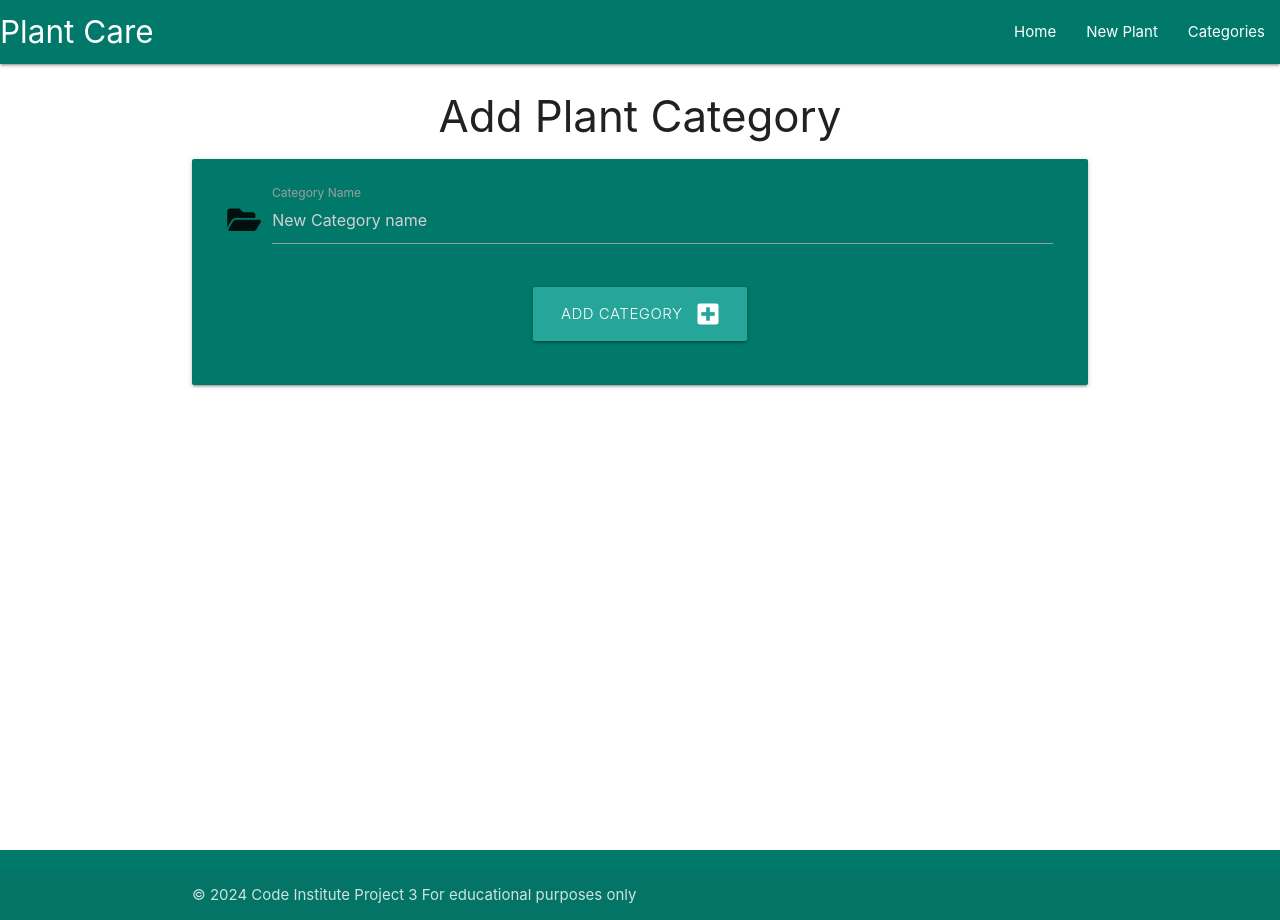
After one commit to TailorBird93/plantCare, a Flask app: page /add_category in a window 1280 px wide. The commit adds this page. Run offline with Flask 3, Linux system fonts and the light colour scheme.

Commit message:
Add routing for submiting plant category. Fix issue with Flask imports

```diff
--- a/plantcare/routes.py
+++ b/plantcare/routes.py
@@ -1,7 +1,41 @@
-from flask import render_template
+from flask import render_template, request, redirect, url_for, flash
 from plantcare import app, db
 from plantcare.models import PlantCategory, Plant
 
 @app.route("/")
 def home():
     return render_template("plants.html")
+
+@app.route("/categories")
+def categories():
+    return render_template("categories.html")
+
+# @app.route("/add_category", methods=["GET","POST"])
+# def add_category():
+#     if request.method == "POST":
+#         category = PlantCategory(plant_category_name=request.form.get("category_name"))
+#         db.session.add(category)
+#         db.session.commit()
+#         return redirect(url_for("categories"))
+#     return render_template("add_category.html")
+
+@app.route("/add_category", methods=["GET", "POST"])
+def add_category():
+    if request.method == "POST":
+        category_name = request.form.get("category_name")
+
+        # Checking if the category already exists
+        existing_category = PlantCategory.query.filter_by(plant_category_name=category_name).first()
+
+        if existing_category:
+            flash(f"Category '{category_name}' already exists.", "warning")
+            return redirect(url_for("add_category"))
+
+        # Adding new one
+        new_category = PlantCategory(plant_category_name=category_name)
+        db.session.add(new_category)
+        db.session.commit()
+        flash(f"Category '{category_name}' added successfully!", "success")
+        return redirect(url_for("categories"))
+
+    return render_template("add_category.html")
--- /dev/null
+++ b/plantcare/templates/add_category.html
@@ -0,0 +1,26 @@
+{% extends "base.html" %}
+{% block content %}
+
+<h3 class="center-align">Add Plant Category</h3>
+<div class="row card-panel teal darken-2">
+    <form class="col s12" method="POST" action="{{ url_for('add_category')}}">
+
+      <!-- Category -->
+      <div class="row">
+        <div class="input-field col s12">
+          <i class="fas fa-folder-open prefix"></i>
+          <input placeholder="New Category name" id="category_name" name= "category_name" type="text" class="validate">
+          <label for="category_name">Category Name</label>
+        </div>
+      </div>
+      <!-- Submit -->
+      <div class="row">
+        <div class="col s12 center-align">
+          <button type="submit" class="btn-large light">
+            Add Category <i class="fas fa-plus-square right"></i>
+          </button>
+        </div>
+      </div>
+    </form>
+  </div>
+{% endblock%}
--- a/plantcare/templates/base.html
+++ b/plantcare/templates/base.html
@@ -19,8 +19,8 @@
             <a href="#" data-target="mobile-demo" class="sidenav-trigger"><i class="fas fa-bars"></i></a>
             <ul class="right hide-on-med-and-down">
                 <li><a href="{{ url_for('home') }}">Home</a></li>
-                <li><a href="">New Task</a></li>
-                <li><a href="">Categories</a></li>
+                <li><a href="">New Plant</a></li>
+                <li><a href="{{ url_for('categories') }}">Categories</a></li>
             </ul>
             </div>
         </nav>
@@ -29,7 +29,7 @@
         <ul class="sidenav" id="mobile-demo">
             <li><a href="{{ url_for('home') }}">Home</a></li>
             <li><a href="">New Task</a></li>
-            <li><a href="">Categories</a></li>
+            <li><a href="{{ url_for('categories') }}">Categories</a></li>
         </ul>
     </header>
 
```
Also changed, not shown: plantcare/templates/categories.html (added, +13 -0 lines).
